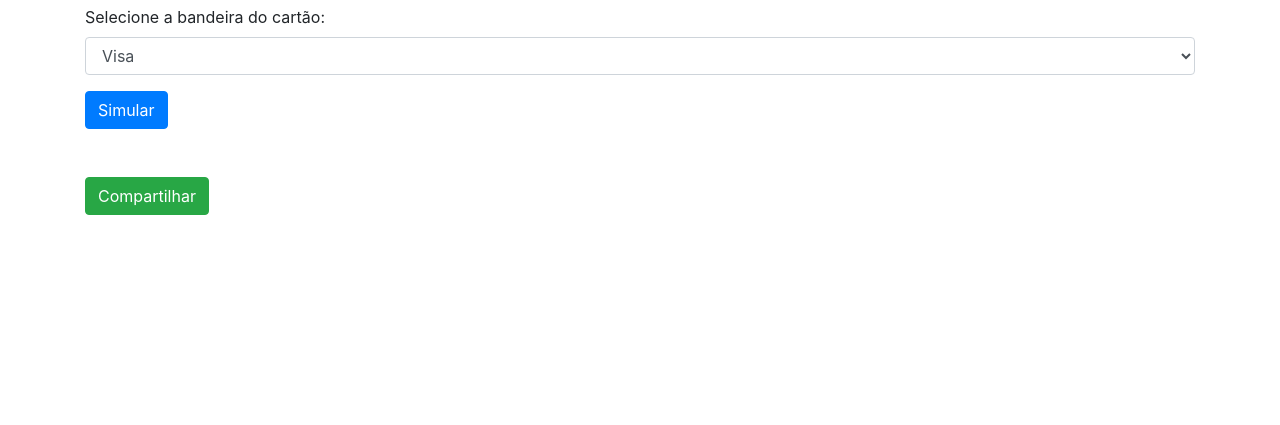
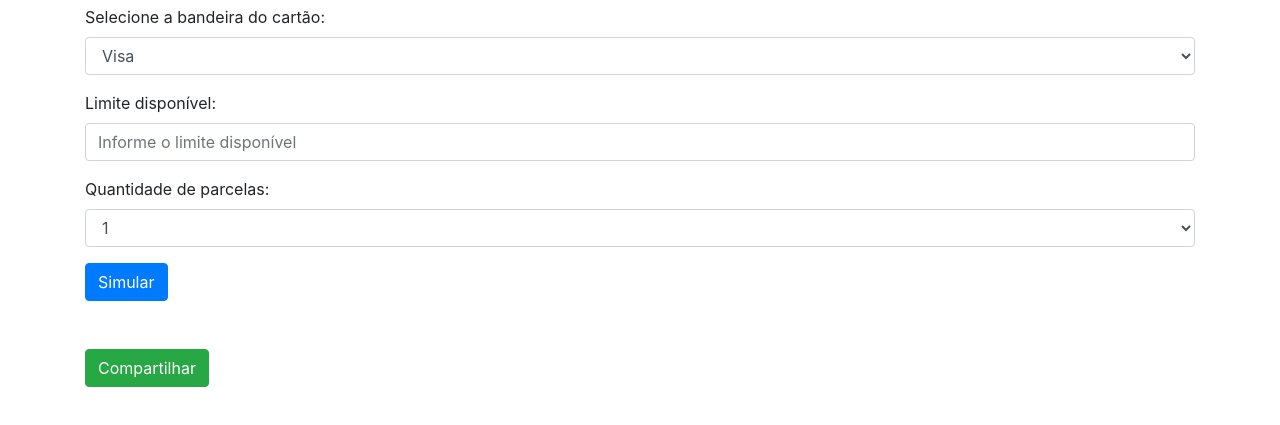
Before and after one commit to cicerolbs/trocamais, a plain HTML site: page index.html in a window 1280 px wide. Shown: the part 71-496 px from the top of the page. Drawn offline with nearby package versions, Linux system fonts and the light colour scheme.

Commit message:
Update index.html

```diff
--- a/index.html
+++ b/index.html
@@ -1,5 +1,6 @@
 <!DOCTYPE html>
 <html lang='pt-BR'>
+
 <head>
     <meta charset='UTF-8'>
     <meta name='viewport' content='width=device-width, initial-scale=1.0'>
@@ -8,22 +9,39 @@
     <link rel='stylesheet' href='styles.css'>
     <title>Contratação de Empréstimos TROCA MAIS</title>
 </head>
+
 <body>
     <div class='container'>
         <h1 class='text-primary text-center'>Contratação de Empréstimos TROCA MAIS</h1>
-    <!-- Formulário de entrada -->
         <div class='form-group'>
             <label for='bandeira'>Selecione a bandeira do cartão:</label>
             <select class='form-control' id='bandeira' required>
                 <option value='visa'>Visa</option>
-        <!-- ...restante das opções... -->
+                <option value='master'>Master</option>
+                <option value='hiper'>Hiper</option>
+                <option value='elo'>Elo</option>
+                <option value='outra'>Outra</option>
             </select>
         </div>
-    <!-- ...restante do formulário... -->
+        <div class='form-group'>
+            <label for='limite'>Limite disponível:</label>
+            <input type='number' class='form-control' id='limite' placeholder='Informe o limite disponível' required min='1'>
+        </div>
+        <div class='form-group'>
+            <label for='parcelas'>Quantidade de parcelas:</label>
+            <select class='form-control' id='parcelas' required>
+                <option value='1'>1</option>
+                <option value='2'>2</option>
+                <option value='3'>3</option>
+                <!-- ...restante das opções... -->
+                <option value='18'>18</option>
+            </select>
+        </div>
         <button class='btn btn-primary' onclick='simular()'>Simular</button>
         <div id='resultado' class='mt-4'></div>
         <button class='btn btn-success mt-4' onclick='compartilhar()'>Compartilhar</button>
     </div>
     <script src='script.js'></script>
 </body>
+
 </html>
```
Lines whose indentation alone changed are shown as unchanged.
